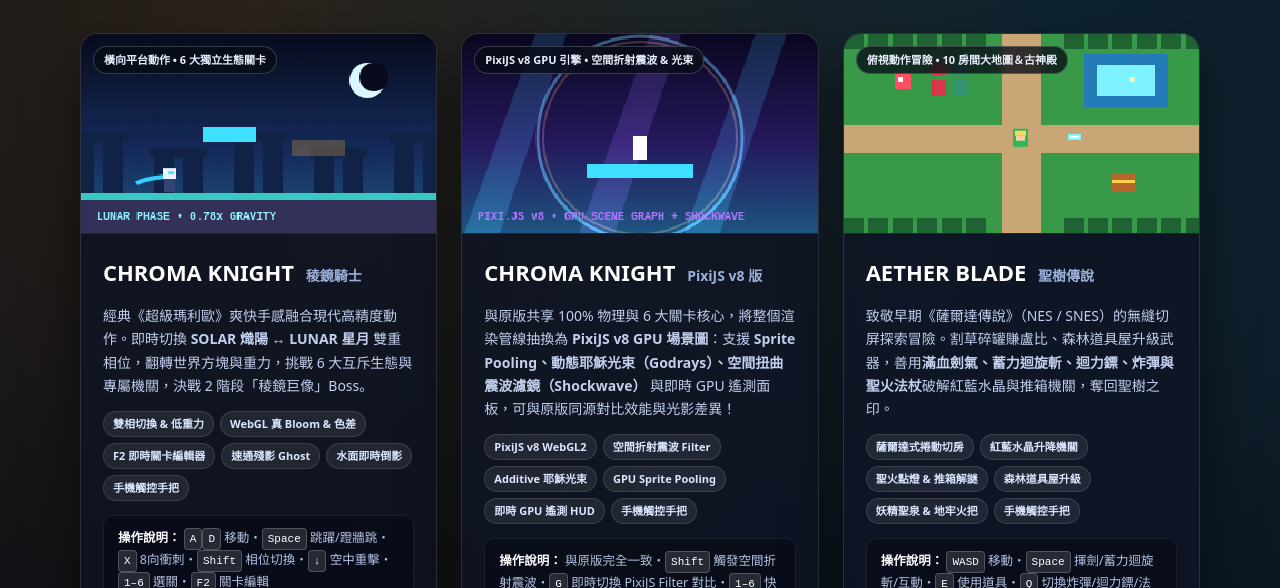
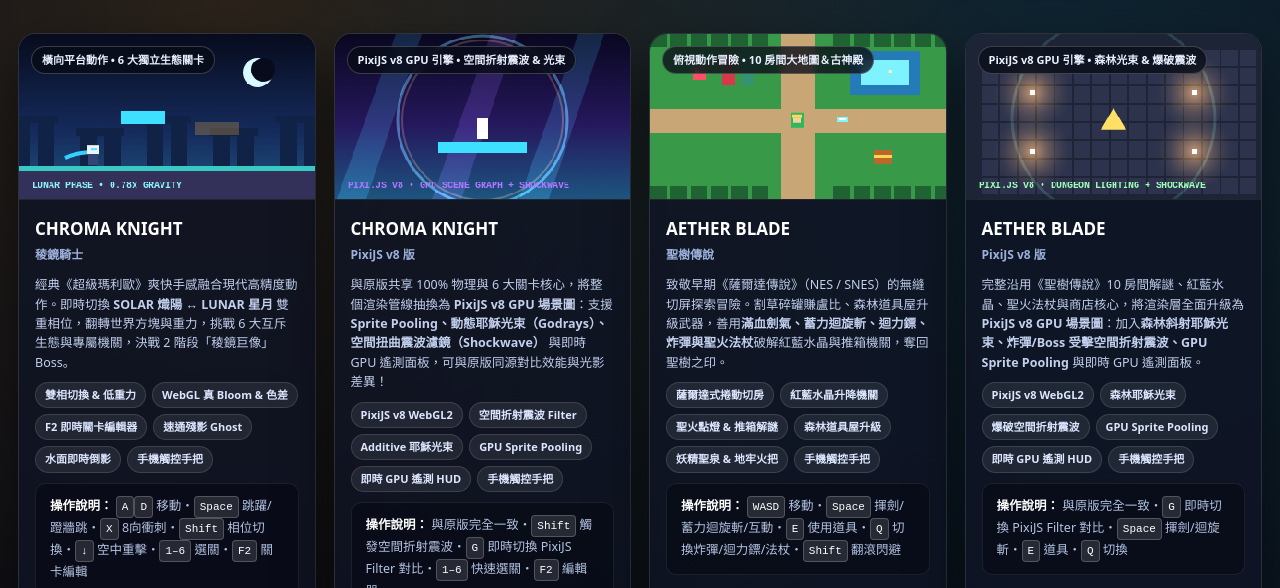
Before and after one commit to Akkuo/pixel-arcade-showcase, a plain HTML site: page index.html in a window 1280 px wide. Shown: the part 212-800 px from the top of the page. Drawn offline with Linux system fonts and the light colour scheme; animation ran at ten frames a second.

Commit message:
Switch showcase grid to 4 cards per row on desktop

```diff
--- a/index.html
+++ b/index.html
@@ -23,7 +23,7 @@
         padding: 32px 18px 64px;
       }
       .wrap {
-        max-width: 1120px;
+        max-width: 1480px;
         margin: 0 auto;
       }
       header {
@@ -60,9 +60,19 @@
       }
       .grid {
         display: grid;
-        grid-template-columns: repeat(auto-fit, minmax(330px, 1fr));
-        gap: 24px;
+        grid-template-columns: repeat(4, minmax(0, 1fr));
+        gap: 18px;
         margin-bottom: 42px;
+      }
+      @media (max-width: 1180px) {
+        .grid {
+          grid-template-columns: repeat(2, minmax(0, 1fr));
+        }
+      }
+      @media (max-width: 640px) {
+        .grid {
+          grid-template-columns: 1fr;
+        }
       }
       .card {
         display: flex;
@@ -115,26 +125,29 @@
         backdrop-filter: blur(6px);
       }
       .card-body {
-        padding: 20px 22px 22px;
+        padding: 15px 16px 16px;
         display: flex;
         flex-direction: column;
         flex: 1;
-        gap: 14px;
+        gap: 10px;
       }
       .card h2 {
-        font-size: 22px;
+        font-size: 17px;
         font-weight: 800;
         color: #ffffff;
       }
       .card h2 span {
-        font-size: 14px;
+        display: block;
+        font-size: 12px;
         font-weight: 600;
         color: #9cb0db;
-        margin-left: 6px;
+        margin-left: 0;
+        margin-top: 2px;
       }
       .desc {
         color: #c2d0ee;
-        font-size: 14px;
+        font-size: 12.5px;
+        line-height: 1.55;
       }
       .pills {
         display: flex;
```
